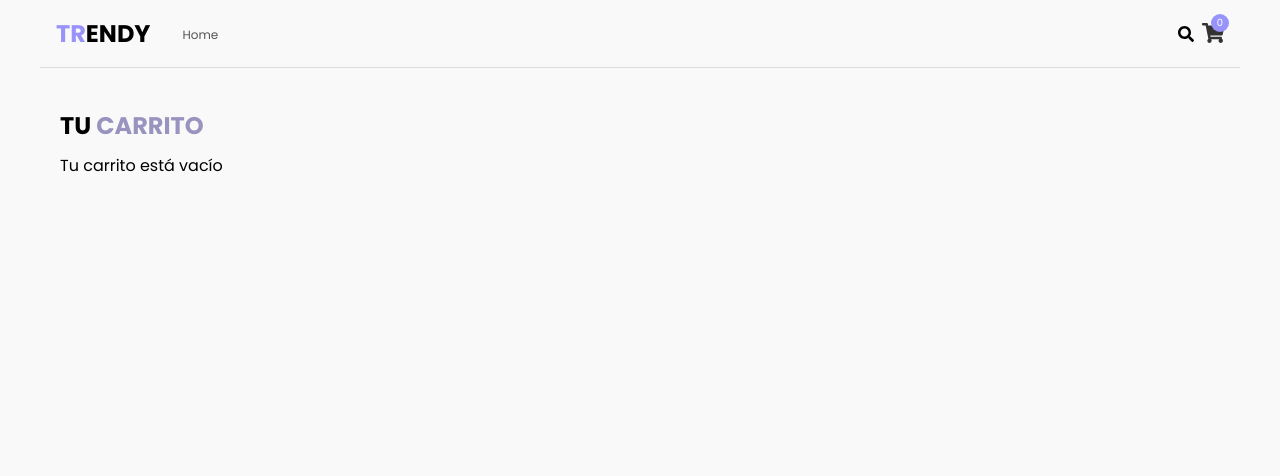
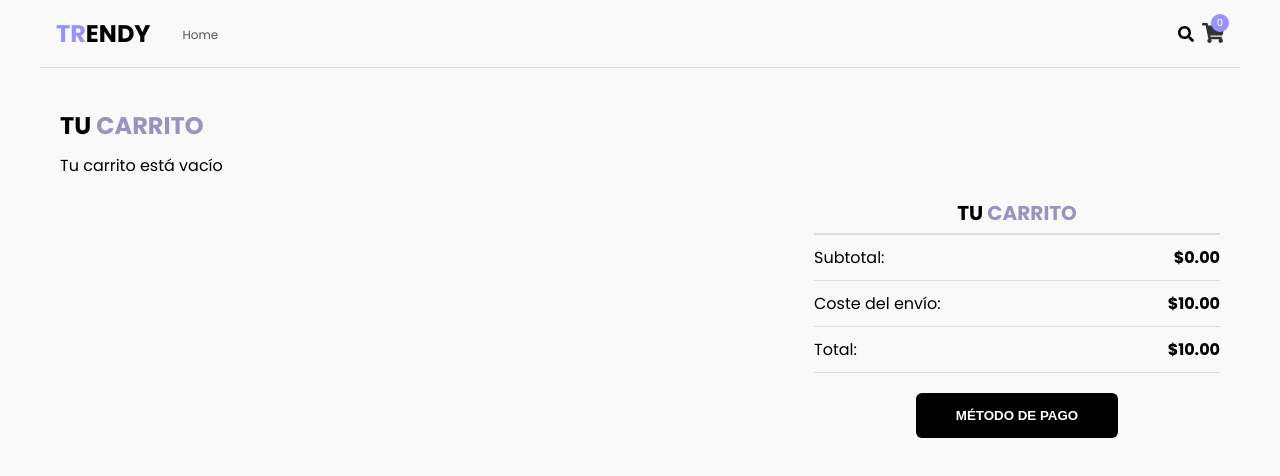
Before and after one commit to GreenerGhost/E-Commerce, a React (Vite) app: page /shopping-cart in a window 1280 px wide. Shown: the top 476 px of the page. Built offline with nearby package versions, Linux system fonts and the light colour scheme.

Commit message:
Actualización de carro de compras, mostrando el total del precio a pagar, y actualizando el icono del carro de compras en la barra de navegación

```diff
--- a/src/Components/Cart/Cart.jsx
+++ b/src/Components/Cart/Cart.jsx
@@ -4,6 +4,12 @@ import "./Cart.css";
 export default function Cart() {
 
   const { shoppingCart, updateQuantity, removeFromCart } = useCart();
+
+  const shippingCost = 10; // se fija el costo de envío en 10
+
+  const subTotalCost = shoppingCart.reduce( ( cumulativeTotal, item ) => cumulativeTotal + ( item.precio * item.cantidad ), 0 );
+
+  const totalCost = subTotalCost + shippingCost;
 
   const handleIncreaseQuantity = ( productID ) => {
     updateQuantity( productID, 1 );
@@ -33,8 +39,12 @@ export default function Cart() {
             <p>Acción</p>
           </div>
           <ul className="cart-items">
-            { shoppingCart.map( ( item ) => (
+            { shoppingCart.map( ( item ) => {
+
+              const total = item.precio * item.cantidad;
+
               // Se utiliza un componente de función para renderizar cada producto del carro, el cual contiene las acciones de agregar, quitar y eliminar productos del carro
+              return (
                 <li className="cart-item" key={ item.id }>
                   <div className="item-info">
                   <img src={ item.image } alt={ item.nombre } className="item-info__image image-small"/>
@@ -61,7 +71,7 @@ export default function Cart() {
                       </button>
                   </div>
 
-                <p>$0</p>
+                  <p>${ total.toFixed(2) }</p>
 
                   <button className="delete-btn"
                     onClick={ () => removeFromCart( item.id ) }  // Se llama al evento de click para eliminar el producto del carro de compras
@@ -69,11 +79,19 @@ export default function Cart() {
                     <i className="fas fa-trash"></i>
                   </button>
                 </li>
-            ) ) }
+              )
+          } ) }
           </ul>
           </>
         )
       }
+      <div className="cart-summary">
+        <h2> TU <span>CARRITO </span></h2>
+        <p>Subtotal: <span>${ subTotalCost.toFixed(2) }</span></p>
+        <p>Coste del envío: <span>${ shippingCost.toFixed(2) }</span></p>
+        <p className="cart-summary__total">Total: <span>${ totalCost.toFixed(2) }</span></p>
+        <button className="checkout-btn">MÉTODO DE PAGO</button>
+      </div>
     </div>
   )
 }
--- a/src/Components/Navbar/Navbar.jsx
+++ b/src/Components/Navbar/Navbar.jsx
@@ -1,7 +1,12 @@
+import { useCart } from "../CartContext/CartContext";
 import "./Navbar.css";
 import { Link } from 'react-router-dom';
 
 const Navbar = () => {
+  const { shoppingCart } = useCart();
+
+  const totalProducts = shoppingCart.reduce( ( cumulativeTotal, item ) => cumulativeTotal + item.cantidad , 0 );
+
   return (
     <section className='header'>
       <h1 className='logo'> TR<span>ENDY</span></h1>
@@ -18,7 +23,7 @@ const Navbar = () => {
 
         <Link to="/shopping-cart" className='icon-button'>
           <i className='fas fa-shopping-cart'></i>
-          <span className='counter'>0</span>
+          <span className='counter'>{ totalProducts }</span>
         </Link>
       </div>
     </section>
```
Lines whose indentation alone changed are shown as unchanged.
